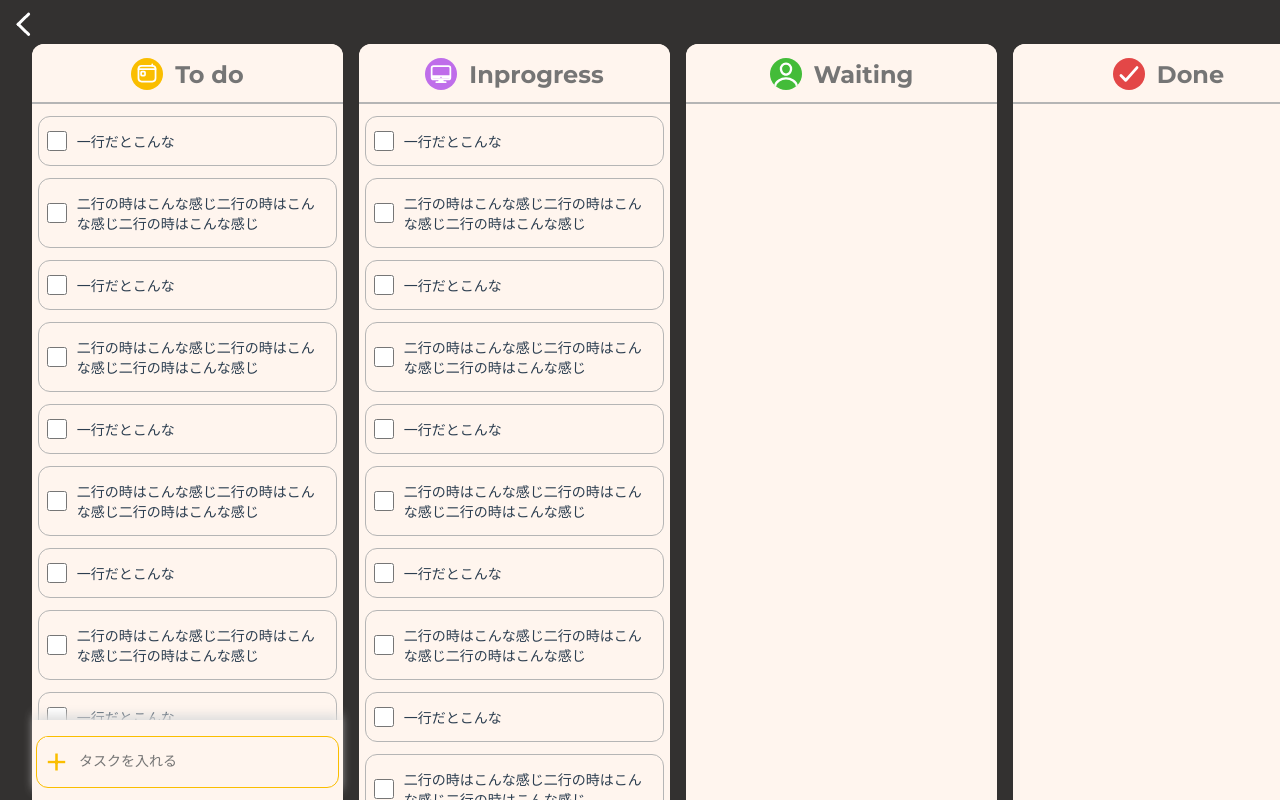
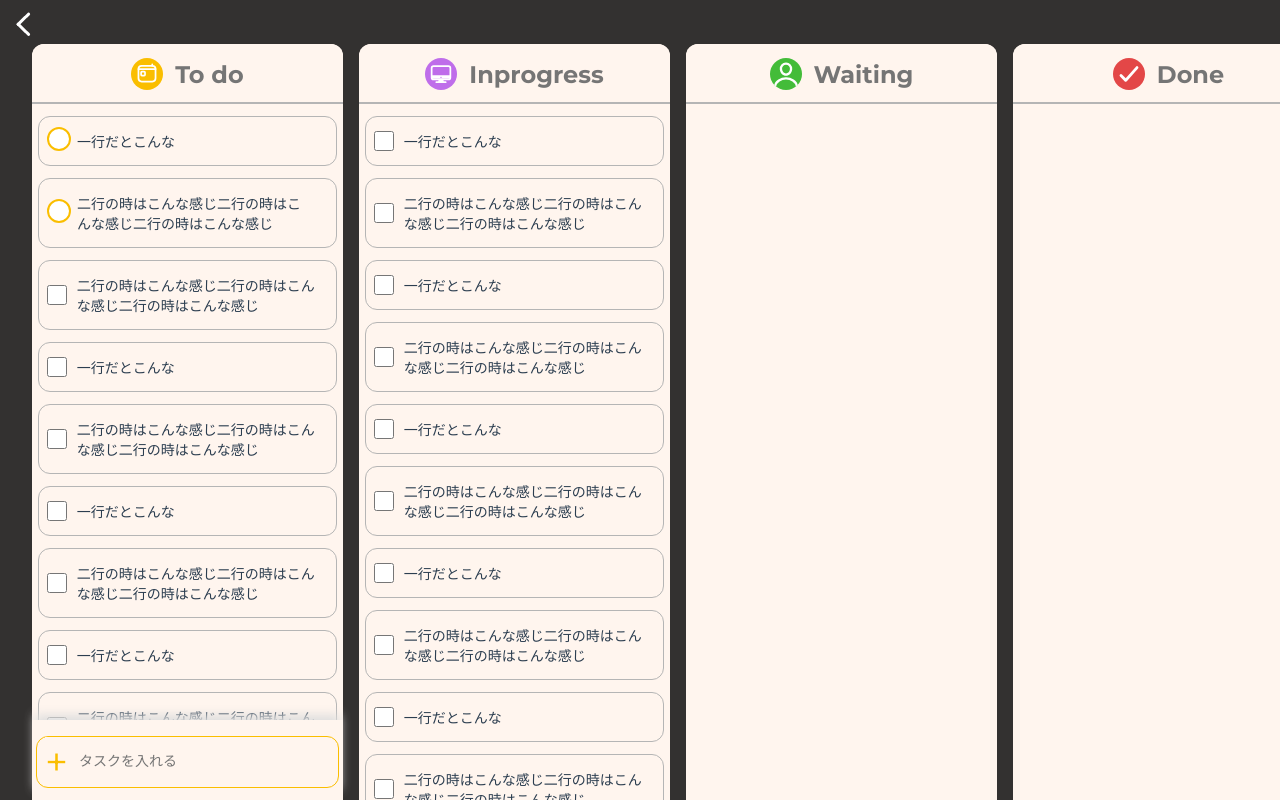
Before and after one commit to Ryanghai/vue-cli-todo, a Vue app: page /#/all in a window 1280 px wide. Shown: the top 800 px of the page. Built offline with nearby package versions, Linux system fonts and the light colour scheme.

Commit message:
push for 勉強会

```diff
--- a/src/views/All.vue
+++ b/src/views/All.vue
@@ -14,8 +14,12 @@
           </div>
           <div class="task-lists">
             <div class="task-lists-list">
-              <input type="checkbox">
-              <p>一行だとこんな</p>
+              <input type="checkbox" name="checkbox[]" class="checkbox-input">
+              <p class="checkbox-parts">一行だとこんな</p>
+            </div>
+            <div class="task-lists-list">
+              <input type="checkbox" name="checkbox[]" class="checkbox-input">
+              <p class="checkbox-parts">二行の時はこんな感じ二行の時はこんな感じ二行の時はこんな感じ</p>
             </div>
             <div class="task-lists-list">
               <input type="checkbox">
@@ -271,6 +275,45 @@ export default {
   margin-right: 10px;
 }
 
+.checkbox-input{
+  display: none;
+}
+
+.checkbox-parts{
+  padding-left: 30px;
+  position:relative;
+  margin-right: 20px;
+}
+
+.checkbox-parts::before{
+  content: "";
+  display: block;
+  position: absolute;
+  top: 50%;
+  margin-top: -14px;
+  left: 0;
+  width: 20px;
+  height: 20px;
+  border: 2px solid #fabe00;
+  background-color: white;
+  border-radius: 50%;
+}
+.checkbox-input:checked + .checkbox-parts{
+  color: #d01137;
+}
+.checkbox-input:checked + .checkbox-parts::after{
+  content: "";
+  display: block;
+  position: absolute;
+  top: -5px;
+  left: 5px;
+  width: 7px;
+  height: 14px;
+  transform: rotate(40deg);
+  border-bottom: 3px solid #d01137;
+  border-right: 3px solid #d01137;
+}
+
 .task-lists-list p {
   text-align: left;
   font-size: 14px;
```
